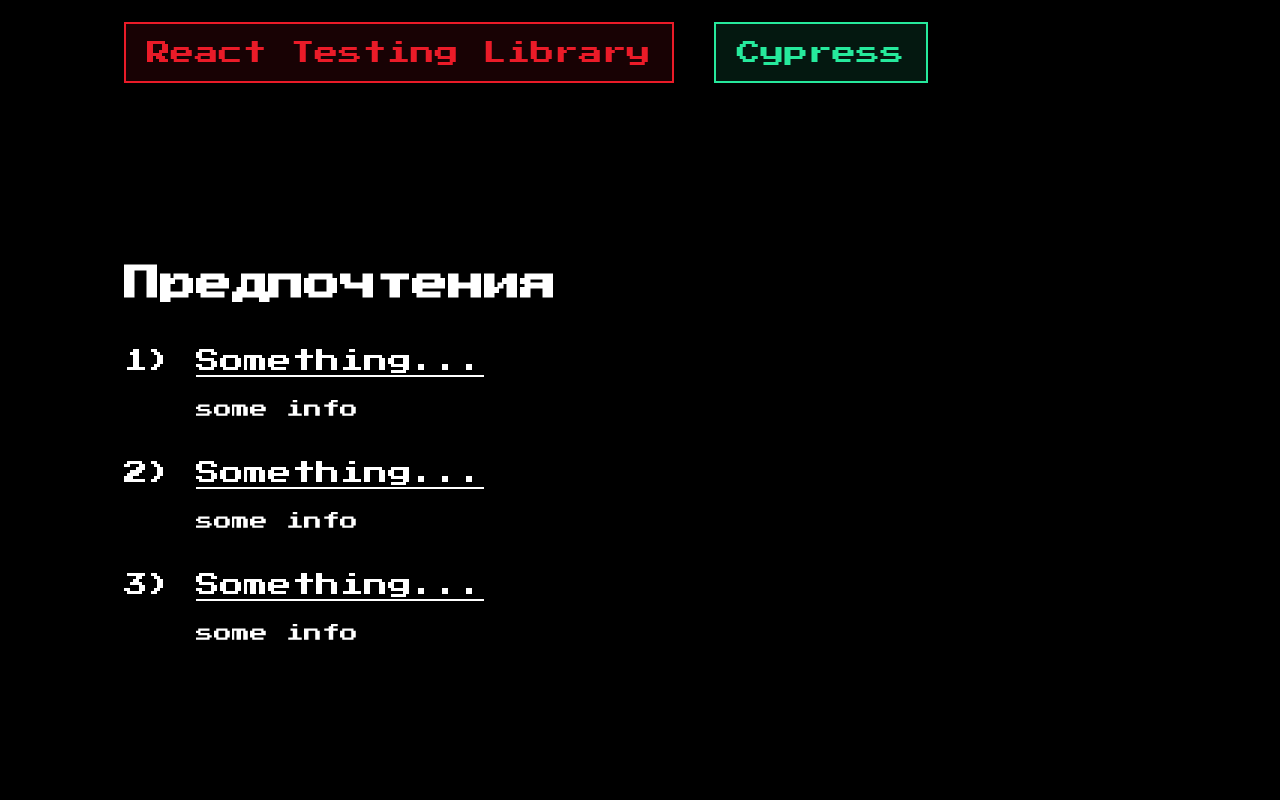
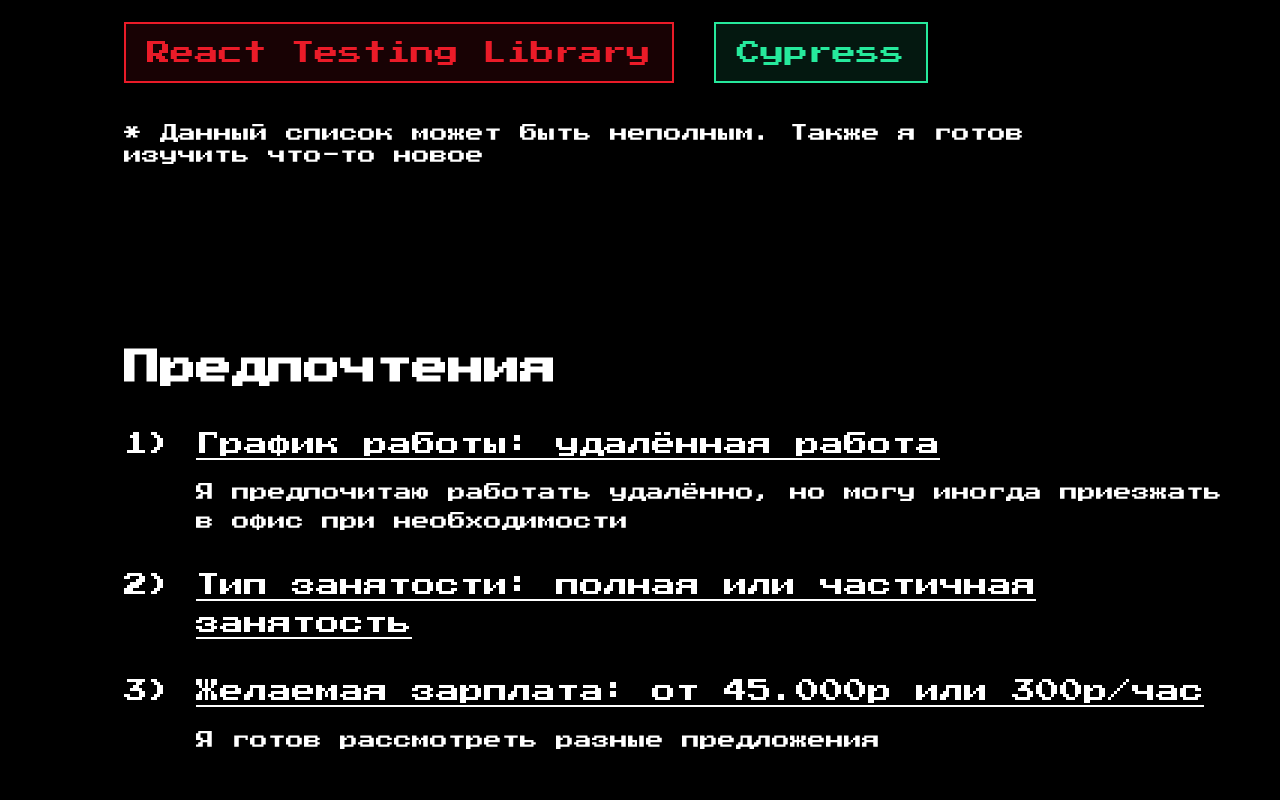
Before and after one commit to madanimatronic/personal-website, a Next.js app: page /about in a window 1280 px wide. Shown: the part 2060-2860 px from the top of the page. Built offline with nearby package versions, Linux system fonts and the light colour scheme; a web font is replaced by a local one.

Commit message:
feat: add contacts, fill out preferences and add some improvements to about page

```diff
--- a/src/pages/about/AboutPage.module.scss
+++ b/src/pages/about/AboutPage.module.scss
@@ -192,6 +192,15 @@
   }
 }
 
+.noteText {
+  display: block;
+  font-size: 0.75em;
+}
+
+.stackNote {
+  margin-top: 40px;
+}
+
 .preferencesList {
   display: flex;
   flex-direction: column;
@@ -205,19 +214,16 @@
 .preferenceItem {
   // Альтернативный вариант с подчёркиванием счётчика списка
   // text-decoration: underline;
+  white-space: preserve nowrap;
 }
 
 .preferenceContainer {
   display: inline-flex;
   flex-direction: column;
   row-gap: 15px;
+  white-space: normal;
 }
 
 .preferenceText {
   text-decoration: underline;
 }
-
-.preferenceNote {
-  display: block;
-  font-size: 0.75em;
-}
--- a/src/pages/about/index.tsx
+++ b/src/pages/about/index.tsx
@@ -1,4 +1,5 @@
 import { MainLayout } from '@/components/Layouts/MainLayout';
+import { MainButton } from '@/components/MainButton';
 import { MainContentBlock } from '@/components/MainContentBlock';
 import { Seo } from '@/components/Seo';
 import { procharityURL } from '@/utils/constants';
@@ -76,28 +77,45 @@
             <li className={clsx(s.stackItem, s.rtl)}>React Testing Library</li>
             <li className={clsx(s.stackItem, s.cypress)}>Cypress</li>
           </ul>
+          <small className={clsx(s.noteText, s.stackNote)}>
+            * Данный список может быть неполным. Также я готов изучить что-то
+            новое
+          </small>
         </MainContentBlock>
         <MainContentBlock title='Предпочтения'>
           <ol className={s.preferencesList}>
             <li className={clsx(s.preferenceItem, s.contentBlockText)}>
               <div className={s.preferenceContainer}>
-                <span className={s.preferenceText}>Something...</span>
-                <small className={s.preferenceNote}>some info</small>
+                <span className={s.preferenceText}>
+                  График работы: удалённая работа
+                </span>
+                <small className={s.noteText}>
+                  Я предпочитаю работать удалённо, но могу иногда приезжать в
+                  офис при необходимости
+                </small>
               </div>
             </li>
             <li className={clsx(s.preferenceItem, s.contentBlockText)}>
               <div className={s.preferenceContainer}>
-                <span className={s.preferenceText}>Something...</span>
-                <small className={s.preferenceNote}>some info</small>
+                <span className={s.preferenceText}>
+                  Тип занятости: полная или частичная занятость
+                </span>
               </div>
             </li>
             <li className={clsx(s.preferenceItem, s.contentBlockText)}>
               <div className={s.preferenceContainer}>
-                <span className={s.preferenceText}>Something...</span>
-                <small className={s.preferenceNote}>some info</small>
+                <span className={s.preferenceText}>
+                  {'Желаемая зарплата: от 45.000р или 300р/час'}
+                </span>
+                <small className={s.noteText}>
+                  Я готов рассмотреть разные предложения
+                </small>
               </div>
             </li>
           </ol>
+        </MainContentBlock>
+        <MainContentBlock title='Хотите связаться?'>
+          <MainButton>Мои контакты</MainButton>
         </MainContentBlock>
       </MainLayout>
     </>
```
